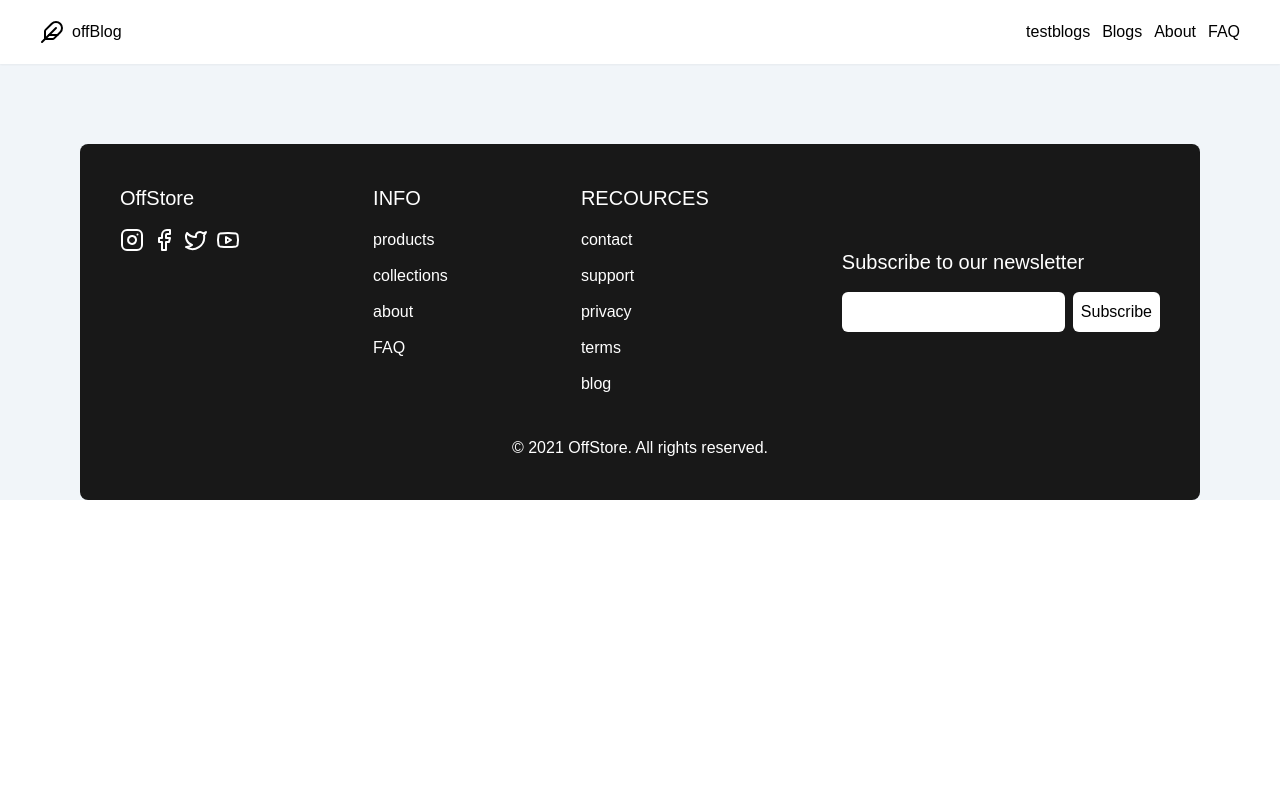
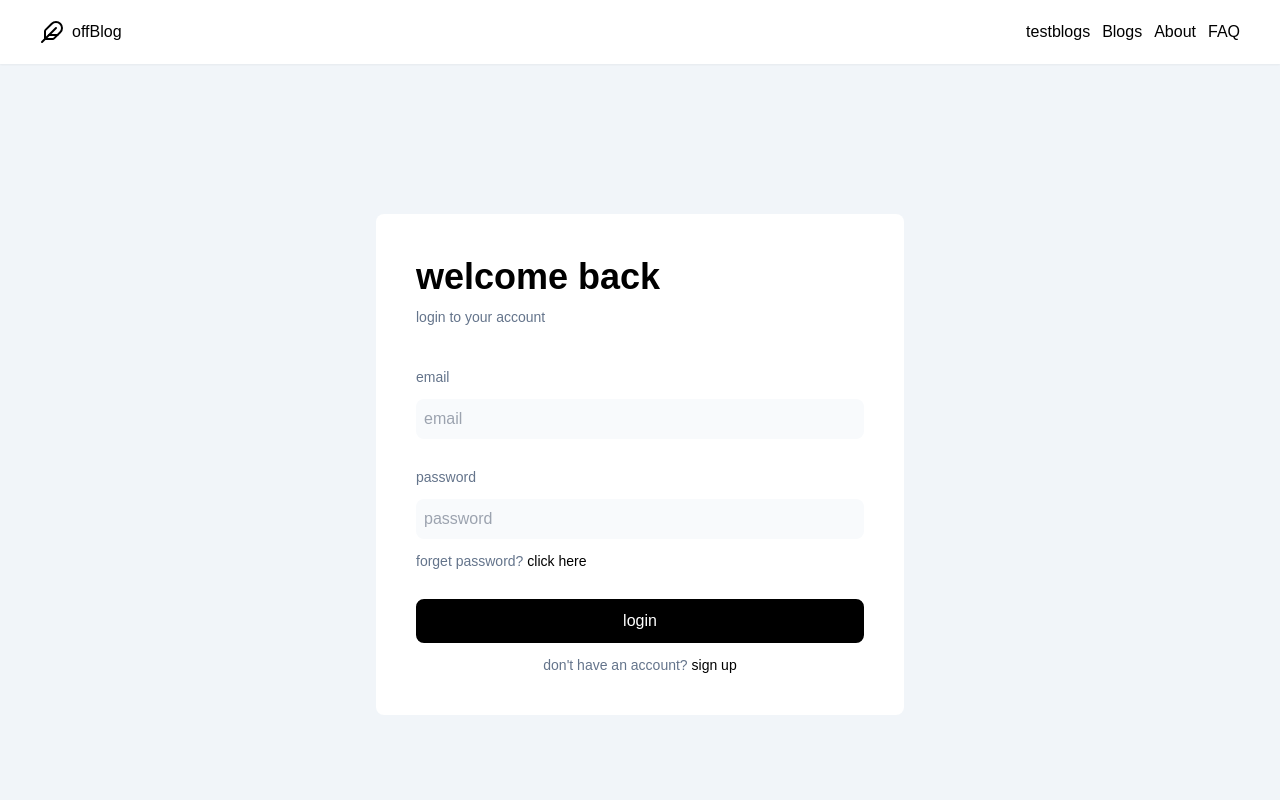
Before and after one commit to rachidfrex/OffBlog, a React (Vite) app: page /login in a window 1280 px wide. Shown: the top 800 px of the page. Built offline with nearby package versions, Linux system fonts and the light colour scheme; the HTML template or start-up script is replaced by a standard one.

Commit message:
Add Login page and update navigation in App.jsx and Nav.jsx

```diff
--- a/src/App.jsx
+++ b/src/App.jsx
@@ -3,6 +3,7 @@ import Nav from "./components/Nav";
 import Home from "./pages/home";
 import Blog from "./pages/blog";
 import Blogs from "./pages/blogs";
+import Login from "./pages/login";
 import Footer from "./components/footer";
 import {Routes, Route} from "react-router-dom";
 function App() {
@@ -13,6 +14,7 @@ function App() {
         <Route path="/" element={<Home />} />
         <Route path="/testblogs" element={<Blog />} />
         <Route path="/blogs" element={<Blogs />} />
+        <Route path="/login" element={<Login />} />
       </Routes>
       <Footer />
     </div>
--- a/src/components/Nav.jsx
+++ b/src/components/Nav.jsx
@@ -5,8 +5,9 @@ function Nav() {
     <div className="flex justify-between items-center h-16 bg-white text-black relative shadow-sm px-10 w-full ">
       <div>
         <h1 className='flex gap-2'>
+        <Link to="/" className='flex gap-2'>
           <Feather  />
-          <Link to="/">offBlog</Link>
+          offBlog</Link>
         </h1>
       </div>
       <div>
--- a/src/pages/blogs.jsx
+++ b/src/pages/blogs.jsx
@@ -87,7 +87,7 @@ function Blogs() {
         },
       ];
   return (
-    <div className="mt-10 mx-20  py-5  flex flex-col gap-5 justify-center items-center   ">
+    <div className="mt-10 mx-20    flex flex-col gap-5 justify-center items-center   ">
       <div className="  w-full relative bg-white rounded-xl   shadow-sm  ">
        <div className=" py-32 ">
        <div className=" text-center flex flex-col gap-2 justify-center items-center">
--- /dev/null
+++ b/src/pages/login.jsx
@@ -0,0 +1,67 @@
+import { useState } from "react";
+function Login() {
+    const [email, setEmail] = useState("");
+    const [password, setPassword] = useState("");
+    const handleLogin = async (e) => {
+        e.preventDefault();
+         }
+  return (
+    <div className="flex gap-10 justify-center items-center flex-col h-screen mx-10 ">
+      <div className="bg-white p-10 flex gap-10 flex-col rounded-lg">
+      <div
+      className="  rounded-lg text-slate-700 flex justify-start items-start flex-col gap-2 w-full md:w-[28rem]  "
+      >
+        <h1
+        className="text-4xl font-semibold text-black leading-tight text-center"
+        >welcome back</h1>
+        <p
+        className="text-slate-500 text-sm "
+        >login to your account</p>
+      </div>
+      <form
+      onSubmit={handleLogin}
+      action="" className="w-full md:w-[28rem]  flex justify-start items-start flex-col gap-3  ">
+       <label htmlFor="email"
+       className="text-slate-500 text-sm"
+       >
+        email
+       </label>
+       <input
+        type="text"
+        value={email}
+        onChange={(e) => setEmail(e.target.value)}
+        placeholder="email"
+        className="p-2 rounded-lg w-full bg-slate-50"
+        />
+        <label htmlFor="password"  className="text-slate-500 text-sm mt-4">
+        password
+       </label>
+        <input
+        type="password"
+        value={password}
+        onChange={(e) => setPassword(e.target.value)}
+        placeholder="password"
+        className="p-2 rounded-lg w-full bg-slate-50 "
+        />
+        <span className=" text-slate-500 text-sm">
+            forget password? <a href="#" className="text-black">click here</a>
+        </span>
+        <button
+        type="submit"
+
+        className="bg-black mt-4 text-white p-2 rounded-lg border-2 border-black cursor-pointer w-full hover:bg-white hover:text-black hover:border-2 hover:border-black transition duration-300 ease-in-out"
+        >
+        login
+        </button>
+
+        <span className="text-slate-500 text-sm text-center w-full">don't have an account? <a href="#" className="text-black">sign up</a></span>
+
+
+
+      </form>
+      </div>
+    </div>
+  );
+}
+
+export default Login;
```
